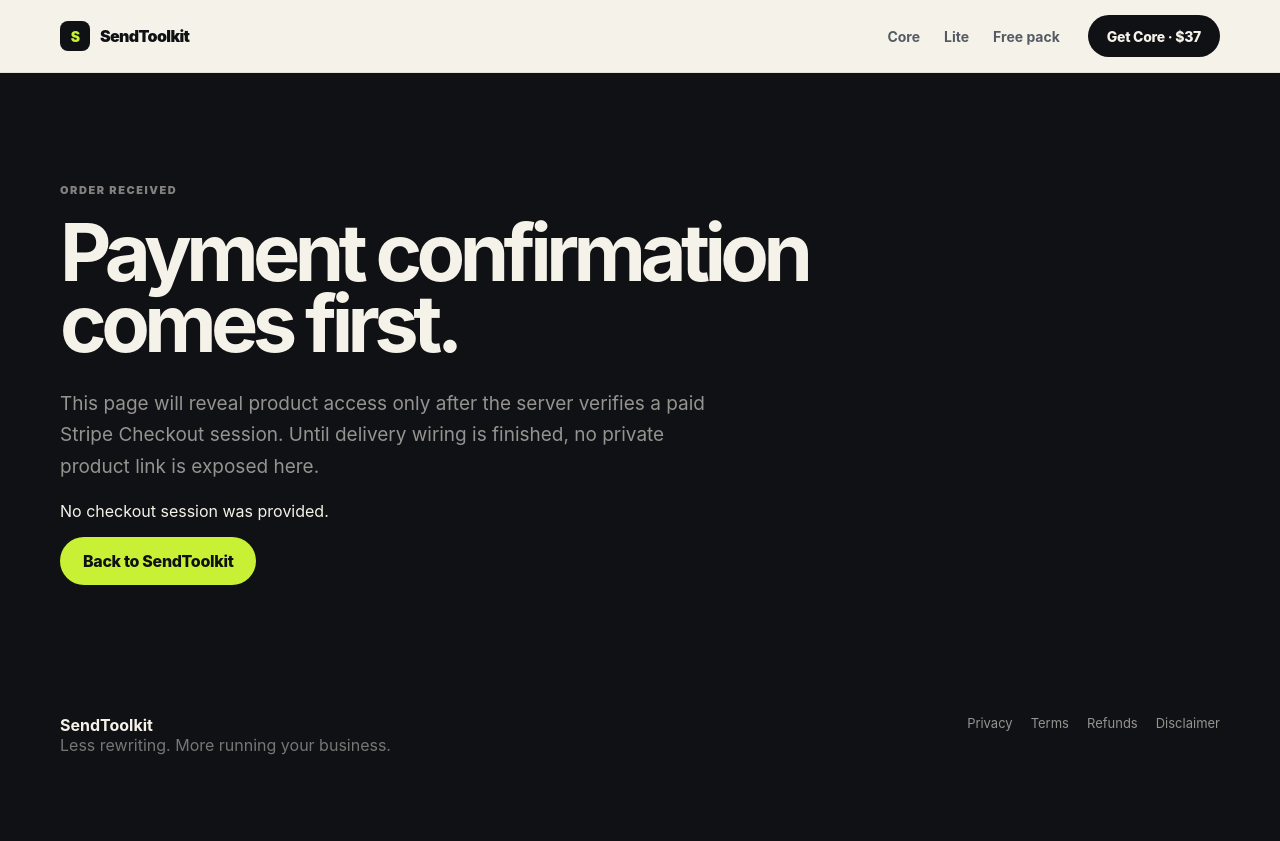
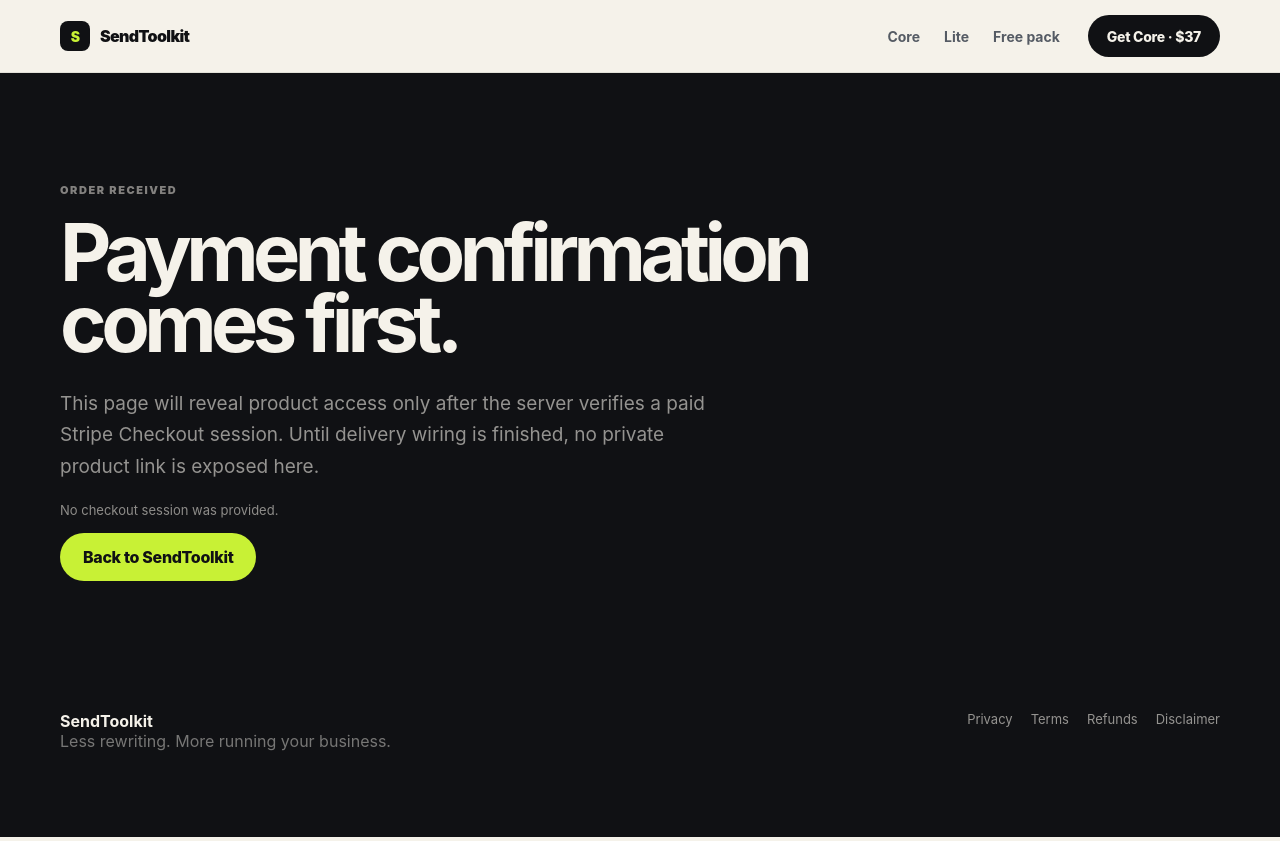
Before and after one commit to Elicasta/sendtoolkit, a Next.js app: page /thank-you in a window 1280 px wide. Built offline with nearby package versions, Linux system fonts and the light colour scheme.

Commit message:
Polish checkout and thank-you states

```diff
--- a/app/globals.css
+++ b/app/globals.css
@@ -619,3 +619,15 @@
 
   .footerInner { display: grid; }
 }
+
+.checkoutStatus,
+.sessionNote {
+  margin-top: 14px;
+  color: #747982;
+  font-size: 13px;
+  line-height: 1.5;
+}
+
+.dark .sessionNote {
+  color: rgba(245,242,234,.55);
+}
```
